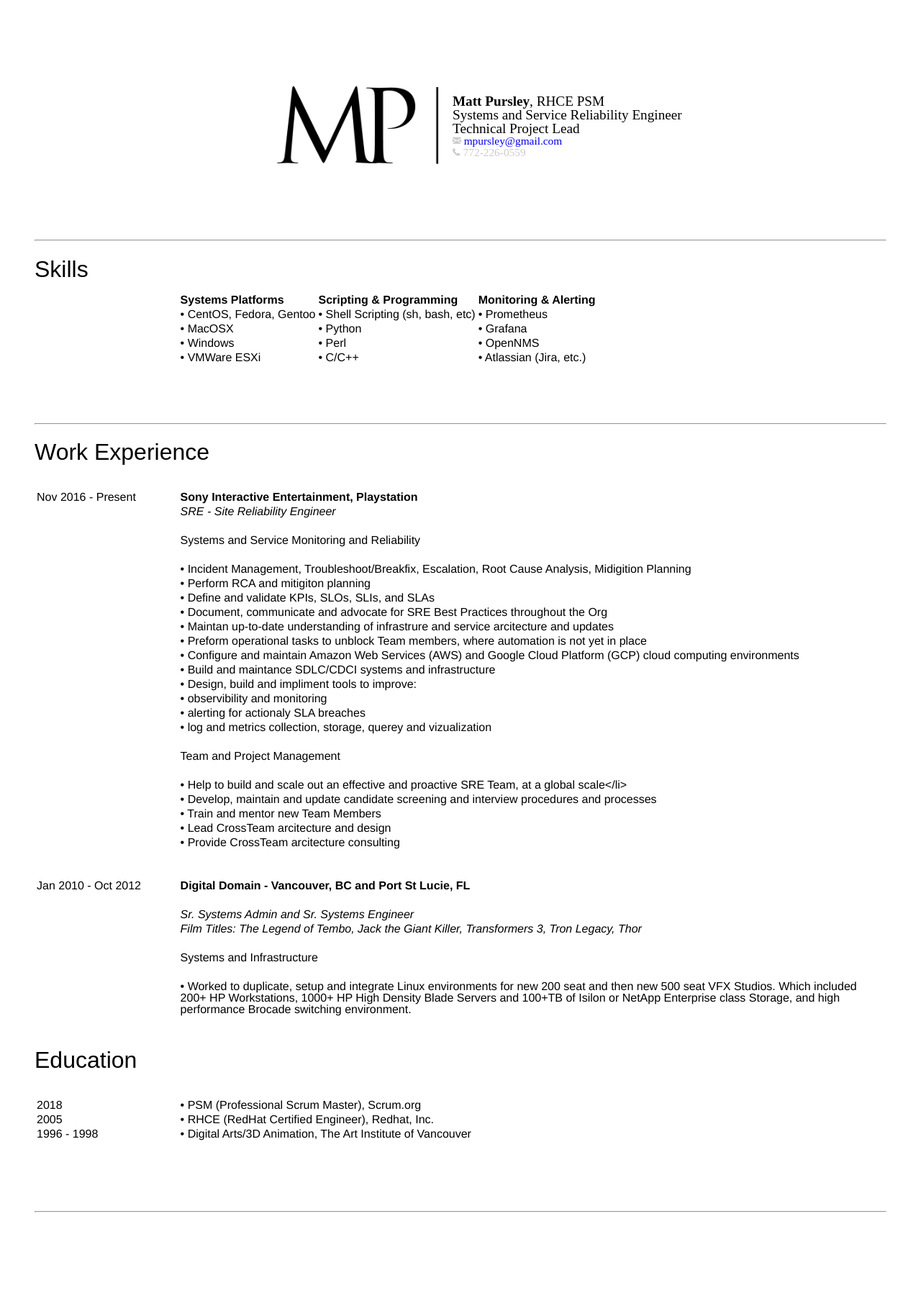
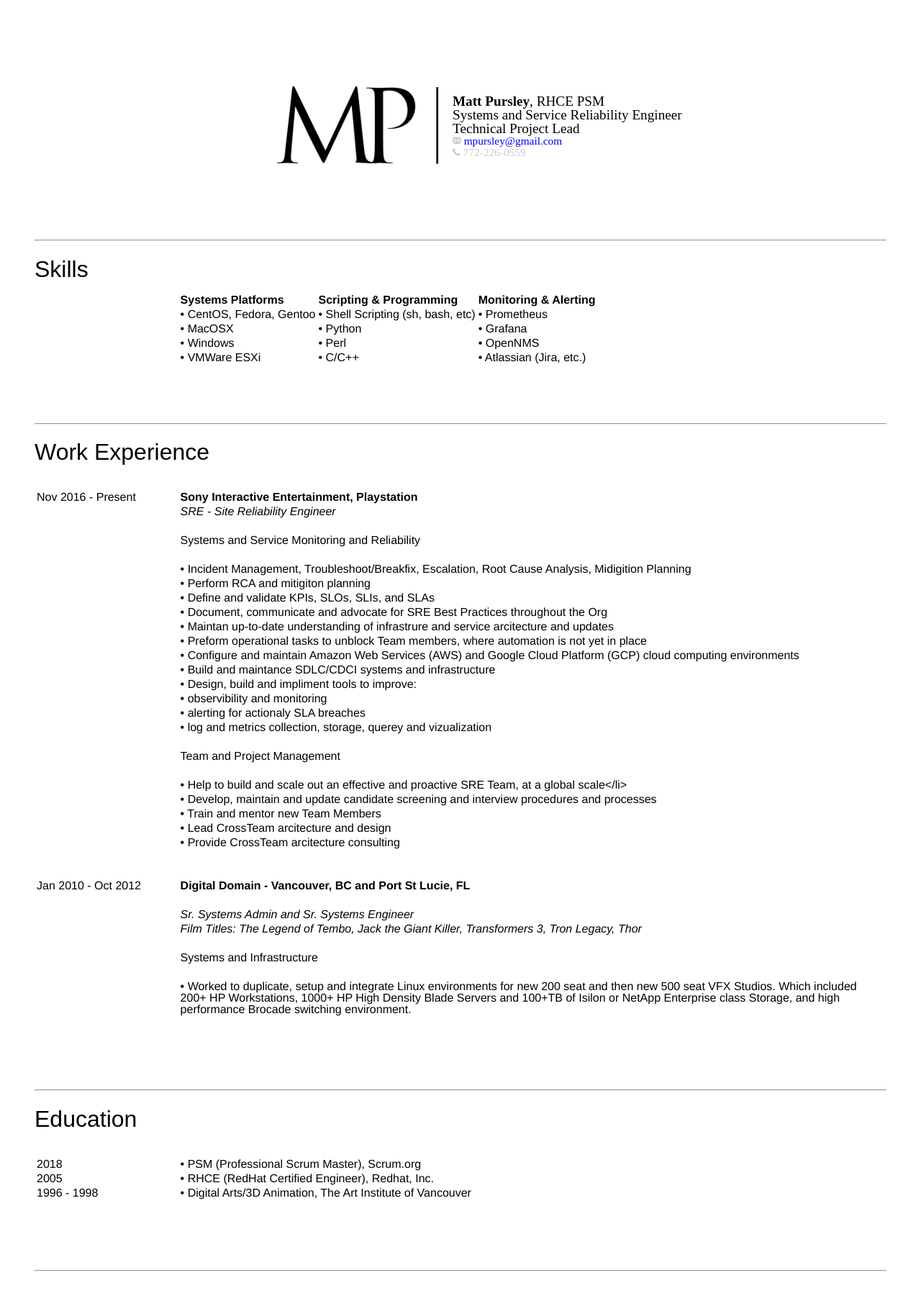
Before and after one commit to mpursley/mpursley.github.io, a Jekyll site: the page built from index_resume_sre_short.md, in a window 1280 px wide. Shown: the whole page at 72% size. Built offline with Jekyll 4.4.1, drawn with Linux system fonts in a browser that asks for light colours; before the commit the page ends 1733 px from its top, so only the background shows below that.

Commit message:
Update index_resume_sre_short.md

```diff
--- a/index_resume_sre_short.md
+++ b/index_resume_sre_short.md
@@ -81,7 +81,8 @@
 | &nbsp;             | &nbsp;
 
 
-
+<br><br><br>
+<hr>
 
 ## Education
 
```
